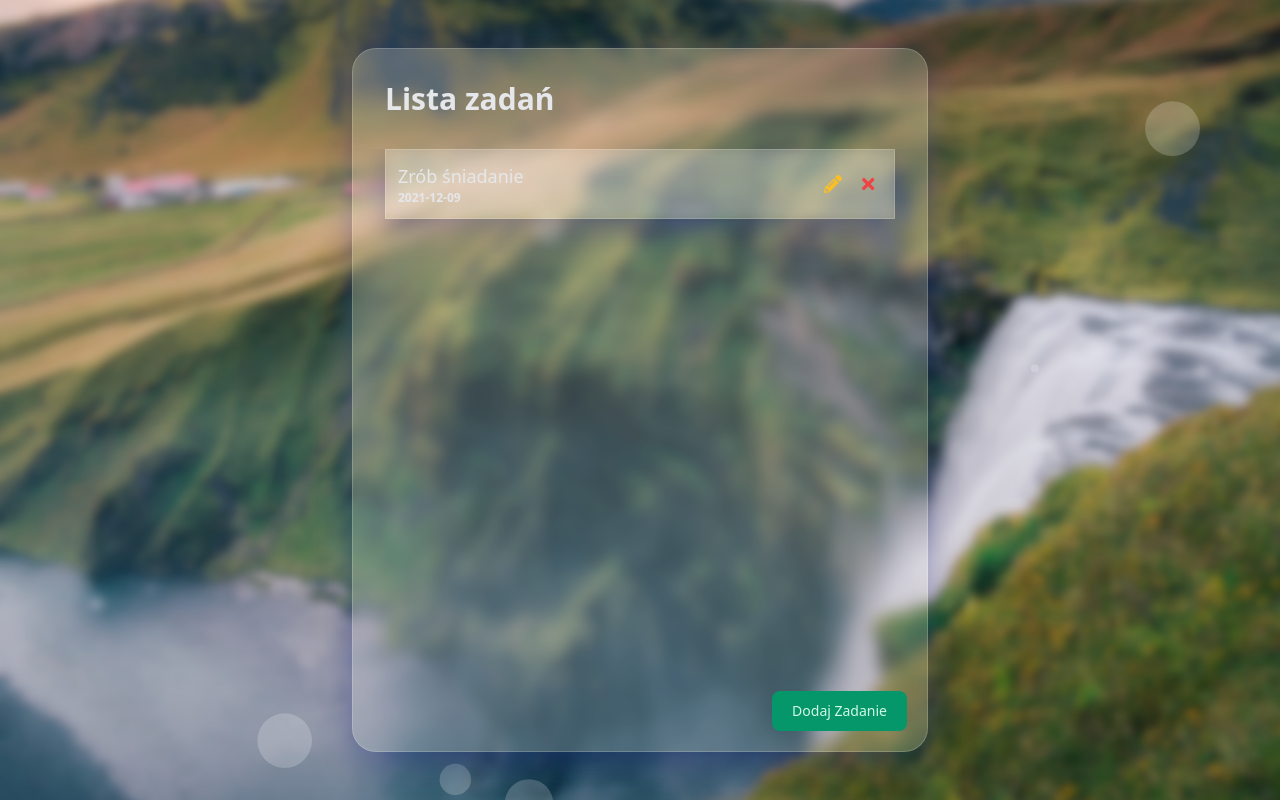
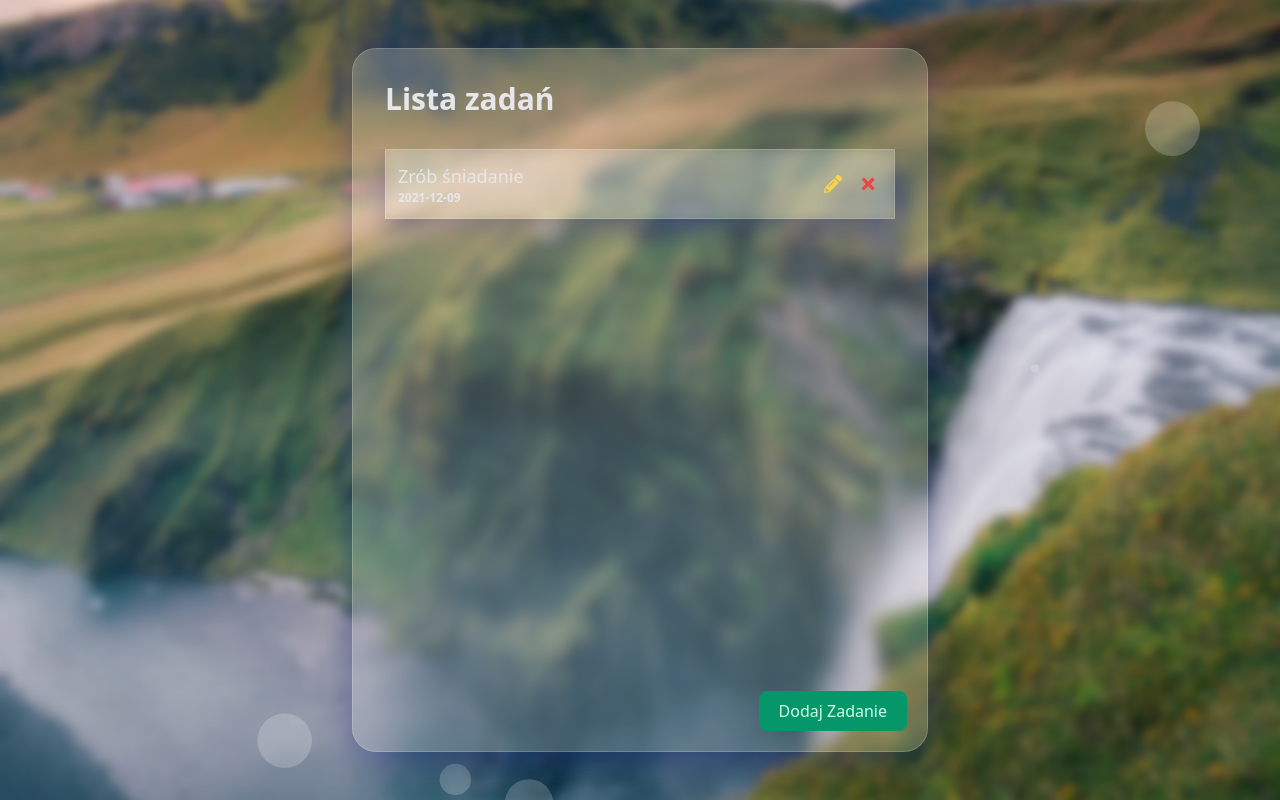
Before and after one commit to CubeStormPrivate/todo-app, a React (Create React App) app: page / in a window 1280 px wide. Built offline with nearby package versions, Linux system fonts and the light colour scheme.

Commit message:
Update task layout

```diff
--- a/src/components/SingleTask.tsx
+++ b/src/components/SingleTask.tsx
@@ -6,6 +6,7 @@ import { store } from '../store/store';
 
 import { IconButton } from './inc/IconButton';
 import { faTimes, faPencilAlt, faCheck } from '@fortawesome/free-solid-svg-icons';
+import { Input } from './inc/Input';
 
 
 interface SingleTaskProps {
@@ -20,16 +21,11 @@ export const SingleTask: React.FC<SingleTaskProps> = ({ id, name, date, isImport
     const [nameEdited, setNameEdited] = useState(name);
     const [dateEdited, setDateEdited] = useState(date);
 
-    const handleRemoveTask = () => {
-        store.dispatch(remove({ id }));
-    }
-
-    const handleUpdateIsImportant = () => {
-        store.dispatch(updateIsImportant({ id }));
-    }
-
     const handleChangeName = (name: string) => setNameEdited(name);
     const handleChangeDate = (date: string) => setDateEdited(date);
+
+    const handleRemoveTask = () => store.dispatch(remove({ id }));
+    const handleUpdateIsImportant = () => store.dispatch(updateIsImportant({ id }));
 
     const handleUpdate = () => {
         setIsEditing(false);
@@ -49,16 +45,19 @@ export const SingleTask: React.FC<SingleTaskProps> = ({ id, name, date, isImport
         >
             {isEditing ? (
                 <div className="flex flex-col gap-2">
-                    <input
-                        type="name"
+                    <Input
+                        type="text"
+                        name="Nazwa"
                         value={nameEdited}
-                        onChange={event => handleChangeName(event.target.value)}
+                        setValue={handleChangeName}
                     />
 
-                    <input
+                    <Input
                         type="date"
+                        name="Termin zadania"
+                        styles={''}
                         value={dateEdited}
-                        onChange={event => handleChangeDate(event.target.value)}
+                        setValue={handleChangeDate}
                     />
                 </div>
             ) : (
@@ -69,19 +68,11 @@ export const SingleTask: React.FC<SingleTaskProps> = ({ id, name, date, isImport
             )}
 
             <div className="flex justify-center items-center gap-1">
-                {isEditing ? (
-                    <IconButton
-                        icon={faCheck}
-                        styles={'text-green-500'}
-                        handler={handleUpdate}
-                    />
-                ) : (
-                    <IconButton
-                        icon={faPencilAlt}
-                        styles={'text-yellow-400'}
-                        handler={() => setIsEditing(true)}
-                    />
-                )}
+                <IconButton
+                    icon={isEditing ? faCheck : faPencilAlt}
+                    styles={isEditing ? 'text-green-500' : 'text-yellow-300'}
+                    handler={isEditing ? handleUpdate : () => setIsEditing(true)}
+                />
 
                 <IconButton
                     icon={faTimes}
--- a/src/components/views/Tasks.tsx
+++ b/src/components/views/Tasks.tsx
@@ -39,7 +39,6 @@ export const Tasks: React.FC = () => {
             <Navigation>
                 <Button
                     title="Dodaj Zadanie"
-                    styles="bg-green-500 text-gray-200 text-sm"
                     handler={() => navigation('/dodaj')}
                 />
             </Navigation>
```
